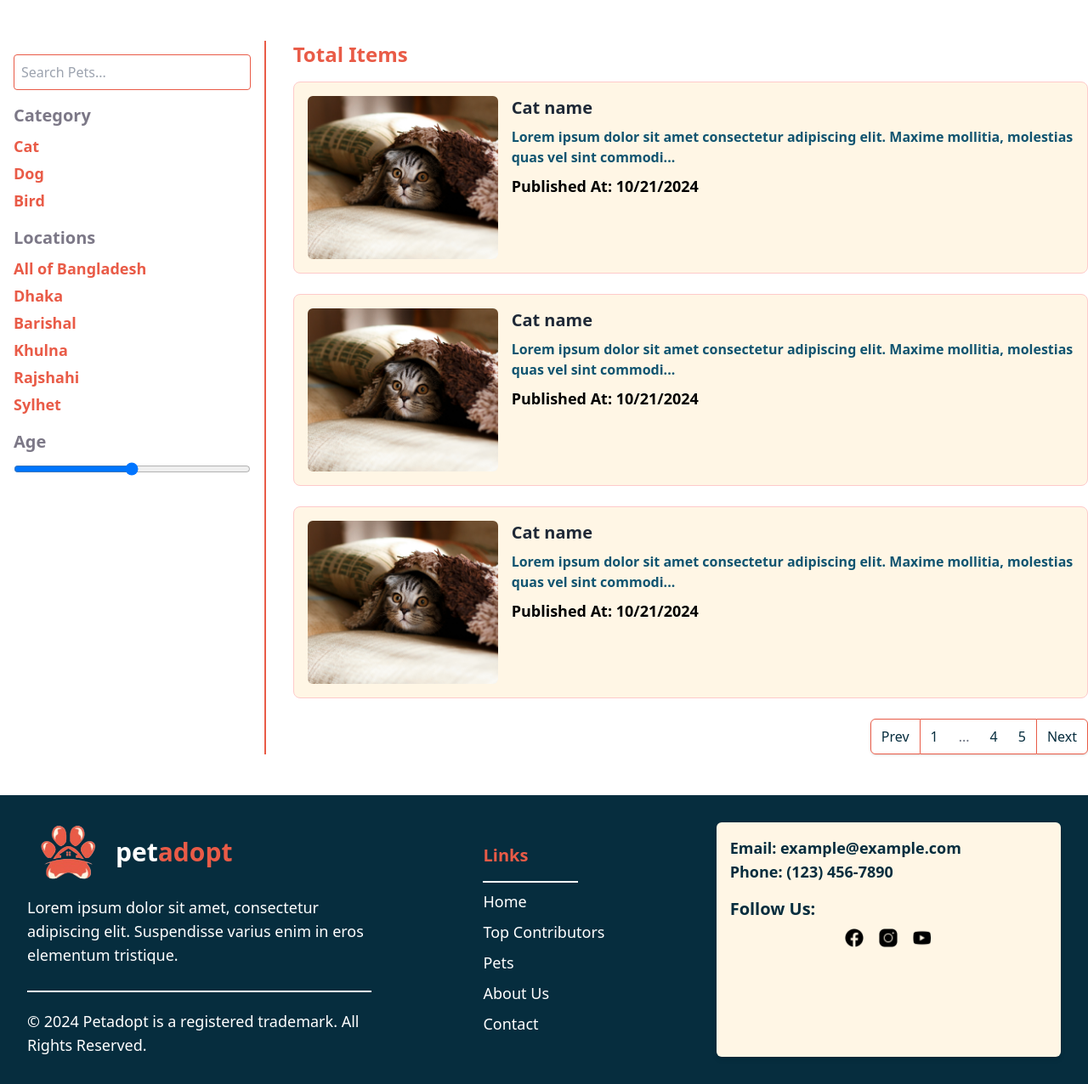
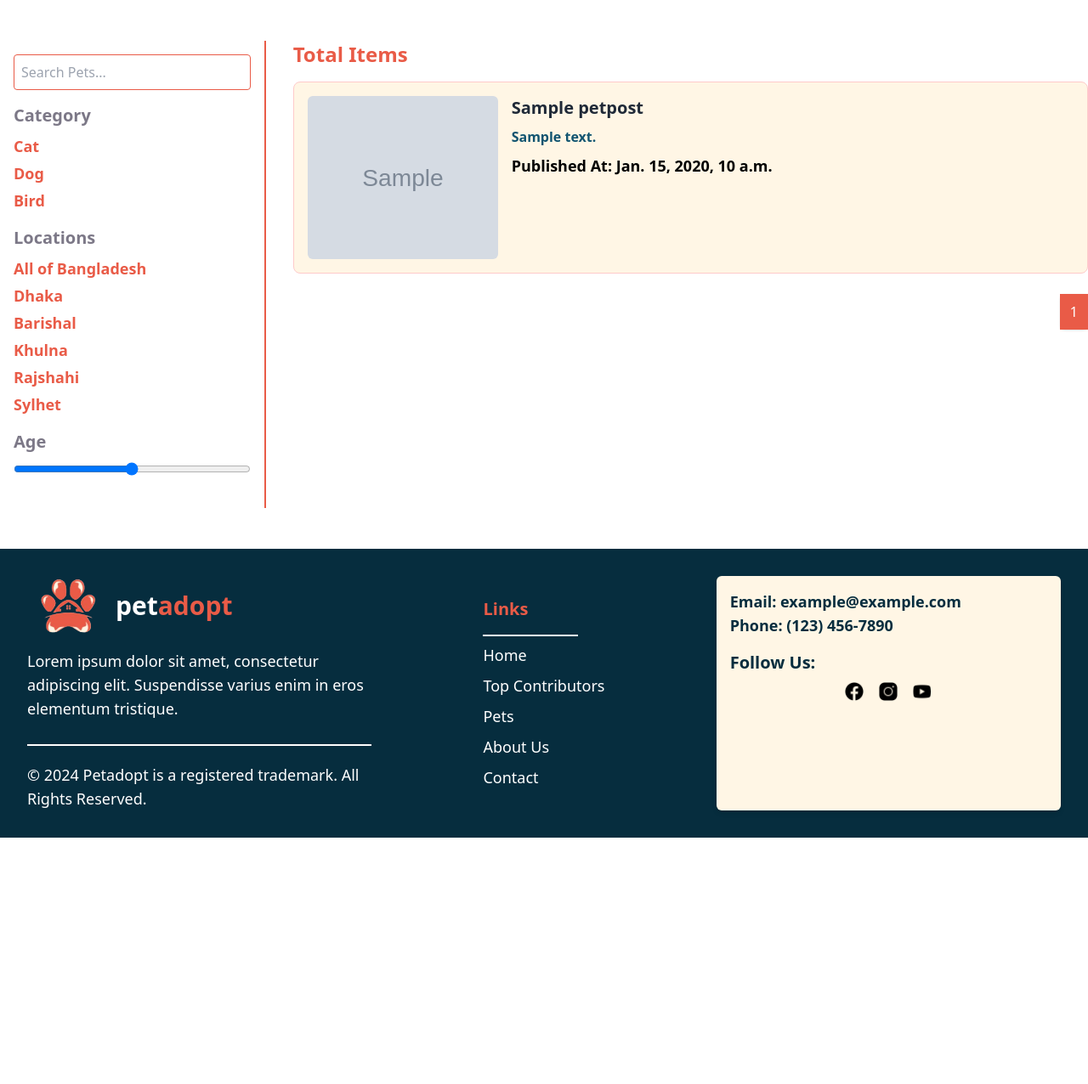
Before and after one commit to fahim-muntasir/petadoption, a Django app: page /items/ in a window 1280 px wide. Shown: the part 106-1382 px from the top of the page at 85% size. After the commit the page ends 1092 px from the top, so only its background shows below. Run offline with Django 5.2, Linux system fonts and the light colour scheme; tables that the repository leaves empty hold one stand-in row (values such as "Sample post"); grey boxes marked "Sample" are stand-in pictures; some libraries are stand-ins or nearby versions.

Commit message:
create petpost and all petes functionaltiy

```diff
--- a/petapp/urls.py
+++ b/petapp/urls.py
@@ -8,6 +8,6 @@ urlpatterns = [
   path('registration/', views.registration, name='registration'),
   path('about/', views.about, name='about'),
   path('items/', views.items, name='items'),
-  path('item/', views.item, name='item'),
+  path('item/<int:id>/', views.item, name='item'),
   path('createPet/', views.createPet, name='createPet'),
 ]
--- a/petapp/views.py
+++ b/petapp/views.py
@@ -1,4 +1,5 @@
-from django.shortcuts import render, redirect
+from django.core.paginator import Paginator
+from django.shortcuts import render, redirect, get_object_or_404
 from django.contrib import messages
 from django.contrib.auth import get_user_model, authenticate, login, logout
 from django.contrib.auth.hashers import make_password
@@ -7,8 +8,13 @@ from django.contrib.auth.decorators import login_required
 
 User = get_user_model()
 
+def fetchPost(total):
+  posts = PetPost.objects.all().order_by('-created_at')[:total]
+
+  return posts
+
 def home(request):
-  posts = PetPost.objects.all().order_by('-created_at')[:6]
+  posts = fetchPost(6)
 
   return render(request, 'petapp/index.html', {'posts': posts})
 
@@ -74,10 +80,22 @@ def about(request):
   return render(request, 'petapp/about.html')
 
 def items(request):
-  return render(request, 'petapp/items.html')
+  posts = fetchPost(10)
 
-def item(request):
-  return render(request, 'petapp/item.html')
+  # pagination
+  posts_list = PetPost.objects.all().order_by('-created_at')  # Retrieve all posts, ordered by creation date (most recent first)
+  paginator = Paginator(posts_list, 10)  # Show 6 posts per page
+
+  page_number = request.GET.get('page')  # Get the page number from the URL query string
+  page_obj = paginator.get_page(page_number)
+
+  return render(request, 'petapp/items.html', {'posts': posts, 'page_obj': page_obj})
+
+def item(request, id):
+  posts = PetPost.objects.exclude(id=id).order_by('-created_at')[:2]
+
+  pet = get_object_or_404(PetPost, id=id)
+  return render(request, 'petapp/item.html', {'pet': pet, 'posts': posts})
 
 @login_required
 def createPet(request):
--- a/templates/petapp/items.html
+++ b/templates/petapp/items.html
@@ -40,46 +40,68 @@
                     <h2 class="text-2xl font-bold mb-4 text-[#e95b47]">Total Items</h2>
                     <div class="space-y-6">
                         <!-- Single Pet Card -->
-                        <div class="bg-[#fff6e5] border border-red-200 rounded-lg p-4 flex flex-col sm:flex-row items-start">
-                            <img src="/media/image/mikhail-vasilyev-NodtnCsLdTE-unsplash.jpg" alt="Cat"
+                        {% for post in page_obj %}
+                        <a href="{% url 'item' id=post.id %}" class="bg-[#fff6e5] border border-red-200 rounded-lg p-4 flex flex-col sm:flex-row items-start">
+                            <img src="/media/{{ post.image }}" alt="Cat"
                                 class="w-full sm:w-56 h-48 object-cover rounded-md mb-4 sm:mb-0 sm:mr-4">
                             <div class="flex flex-col">
-                                <h3 class="text-xl font-bold text-gray-800">Cat name</h3>
-                                <p class="text-[#115470] text-base mt-2 font-semibold">Lorem ipsum dolor sit amet
-                                    consectetur adipiscing elit. Maxime mollitia, molestias quas vel sint commodi...</p>
-                                <p class="font-semibold text-lg mt-2">Published At: 10/21/2024</p>
+                                <h3 class="text-xl font-bold text-gray-800">{{ post.title }}</h3>
+                                <p class="text-[#115470] text-base mt-2 font-semibold">{{ post.description|truncatewords:30 }}</p>
+                                <p class="font-semibold text-lg mt-2">Published At: {{post.created_at}}</p>
                             </div>
-                        </div>
-
-                        <div class="bg-[#fff6e5] border border-red-200 rounded-lg p-4 flex flex-col sm:flex-row items-start">
-                            <img src="/media/image/mikhail-vasilyev-NodtnCsLdTE-unsplash.jpg" alt="Cat"
-                                class="w-full sm:w-56 h-48 object-cover rounded-md mb-4 sm:mb-0 sm:mr-4">
-                            <div class="flex flex-col">
-                                <h3 class="text-xl font-bold text-gray-800">Cat name</h3>
-                                <p class="text-[#115470] text-base mt-2 font-semibold">Lorem ipsum dolor sit amet
-                                    consectetur adipiscing elit. Maxime mollitia, molestias quas vel sint commodi...</p>
-                                <p class="font-semibold text-lg mt-2">Published At: 10/21/2024</p>
-                            </div>
-                        </div>
-
-                        <div
-                            class="bg-[#fff6e5] border border-red-200 rounded-lg p-4 flex flex-col sm:flex-row items-start">
-                            <img src="/media/image/mikhail-vasilyev-NodtnCsLdTE-unsplash.jpg" alt="Cat"
-                                class="w-full sm:w-56 h-48 object-cover rounded-md mb-4 sm:mb-0 sm:mr-4">
-                            <div class="flex flex-col">
-                                <h3 class="text-xl font-bold text-gray-800">Cat name</h3>
-                                <p class="text-[#115470] text-base mt-2 font-semibold">Lorem ipsum dolor sit amet
-                                    consectetur adipiscing elit. Maxime mollitia, molestias quas vel sint commodi...</p>
-                                <p class="font-semibold text-lg mt-2">Published At: 10/21/2024</p>
-                            </div>
-                        </div>
+                        </a>
+                        {% endfor %}
                     </div>
 
                     <!-- Pagination -->
                     <div class="flex justify-end mt-6">
                         <nav class="inline-flex rounded-md shadow">
-                            <a href="#"
+                          <!-- Previous Page Link -->
+                          {% if page_obj.has_previous %}
+                              <a href="?page={{ page_obj.previous_page_number }}"
                                 class="px-3 py-2 text-[#062d3e] bg-white border border-[#e95b47] rounded-l-md hover:bg-gray-100">Prev</a>
+                          {% endif %}
+
+                          <!-- First Page Link -->
+                          {% if page_obj.number > 2 %}
+                              <a href="?page=1" class="px-3 py-2 text-[#062d3e] bg-white border-t border-b border-[#e95b47] hover:bg-gray-100">1</a>
+                              {% if page_obj.number > 3 %}
+                                  <span class="px-3 py-2 text-gray-500 bg-white border-t border-b border-[#e95b47]">...</span>
+                              {% endif %}
+                          {% endif %}
+
+                          <!-- Middle Page Links (Dynamic Range) -->
+                          {% for num in page_obj.paginator.page_range %}
+                              {% if num >= page_obj.number|add:"-1" and num <= page_obj.number|add:"1" %}
+                                  <a href="?page={{ num }}"
+                                    class="px-3 py-2 {% if page_obj.number == num %}text-white bg-[#e95b47]{% else %}text-[#062d3e] bg-white{% endif %} border-t border-b border-[#e95b47] hover:bg-gray-100">
+                                      {{ num }}
+                                  </a>
+                              {% endif %}
+                          {% endfor %}
+
+                          <!-- Last Page Link -->
+                          {% if page_obj.number < page_obj.paginator.num_pages|add:"-1" %}
+                              {% if page_obj.number < page_obj.paginator.num_pages|add:"-2" %}
+                                  <span class="px-3 py-2 text-gray-500 bg-white border-t border-b border-[#e95b47]">...</span>
+                              {% endif %}
+                              <a href="?page={{ page_obj.paginator.num_pages }}"
+                                class="px-3 py-2 text-[#062d3e] bg-white border-t border-b border-[#e95b47] hover:bg-gray-100">
+                                  {{ page_obj.paginator.num_pages }}
+                              </a>
+                          {% endif %}
+
+                          <!-- Next Page Link -->
+                          {% if page_obj.has_next %}
+                              <a href="?page={{ page_obj.next_page_number }}"
+                                class="px-3 py-2 text-[#062d3e] bg-white border border-[#e95b47] rounded-r-md hover:bg-gray-100">Next</a>
+                          {% endif %}
+                        </nav>
+                        <!-- <nav class="inline-flex rounded-md shadow">
+                          {% if page_obj.has_previous %}
+                            <a href="?page={{ page_obj.previous_page_number }}"
+                                class="px-3 py-2 text-[#062d3e] bg-white border border-[#e95b47] rounded-l-md hover:bg-gray-100">Prev</a>
+                          {% endif %}
                             <a href="#"
                                 class="px-3 py-2 text-[#062d3e] bg-white border-t border-b border-[#e95b47] hover:bg-gray-100">1</a>
                             <span class="px-3 py-2 text-gray-500 bg-white border-t border-b border-[#e95b47]">...</span>
@@ -87,9 +109,12 @@
                                 class="px-3 py-2 text-[#062d3e] bg-white border-t border-b border-[#e95b47] hover:bg-gray-100">4</a>
                             <a href="#"
                                 class="px-3 py-2 text-[#062d3e] bg-white border-t border-b border-[#e95b47] hover:bg-gray-100">5</a>
-                            <a href="#"
+
+                            {% if page_obj.has_next %}
+                            <a href="?page={{ page_obj.next_page_number }}"
                                 class="px-3 py-2 text-[#062d3e] bg-white border border-[#e95b47] rounded-r-md hover:bg-gray-100">Next</a>
-                        </nav>
+                            {% endif %}
+                        </nav> -->
                     </div>
                 </div>
             </div>
```
Also changed, not shown: templates/petapp/index.html (+6 -3 lines), templates/petapp/item.html (+15 -39 lines).
